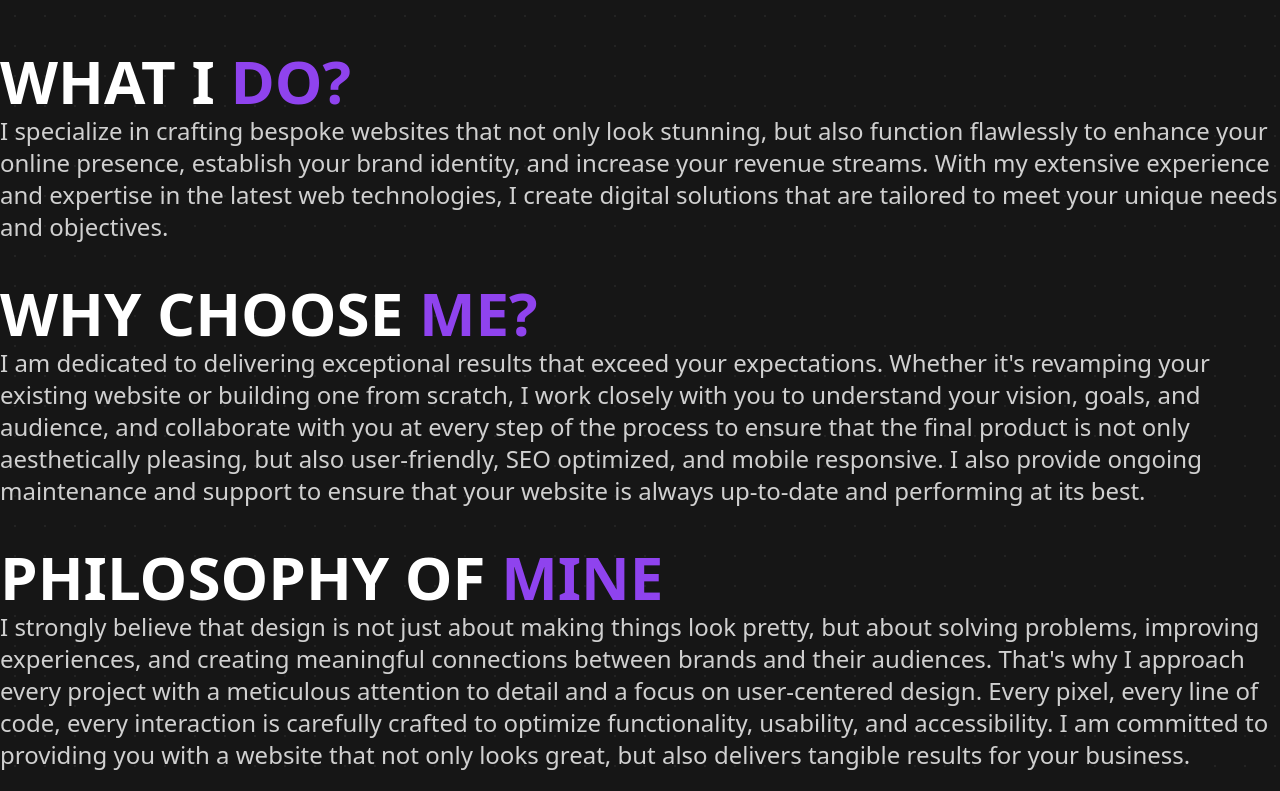
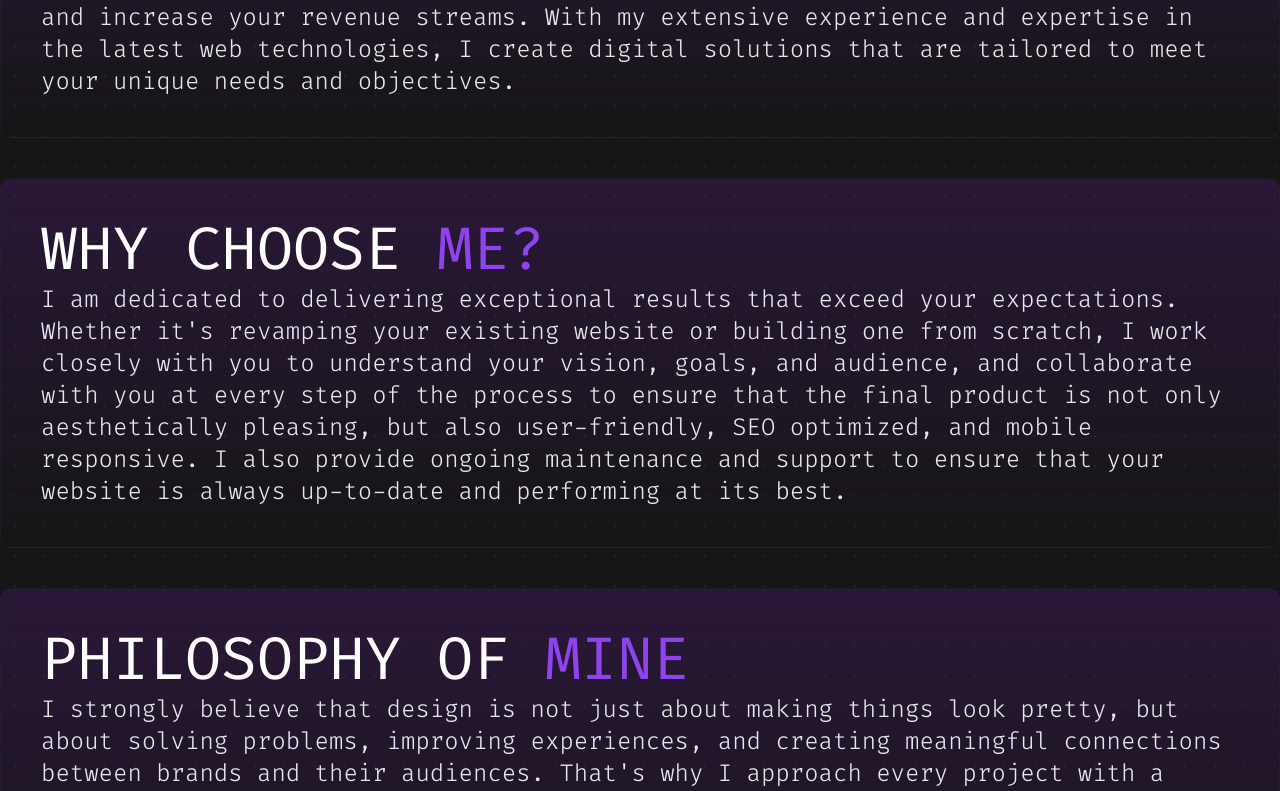
Before and after one commit to themuuln/final-portfolio, a Next.js app: page / in a window 1280 px wide. Shown: the part 869-1660 px from the top of the page. Built offline with nearby package versions, Linux system fonts and the light colour scheme; a web font is replaced by a local one.

Commit message:
ui: main section adjusted not done

```diff
--- a/components/main/qna/Qna.tsx
+++ b/components/main/qna/Qna.tsx
@@ -1,3 +1,5 @@
+import { firacode, montserrat, open_sans } from "@/public/fonts/fonts";
+
 const Qna = () => {
   return (
     <>
@@ -6,12 +8,12 @@ const Qna = () => {
         className="flex h-screen flex-col items-center justify-center "
       >
         <div className="container w-full space-y-8 md:flex md:justify-around ">
-          <div className="space-y-10">
-            <div className="mb-2 space-y-1">
+          <div className={`${firacode.className} space-y-10`}>
+            <div className="cardContainer">
               <h2 className={`question`}>
                 WHAT I <span className="highlighted">DO?</span>
               </h2>
-              <p className="answer ">
+              <p className="answer">
                 I specialize in crafting bespoke websites that not only look
                 stunning, but also function flawlessly to enhance your online
                 presence, establish your brand identity, and increase your
@@ -20,7 +22,7 @@ const Qna = () => {
                 tailored to meet your unique needs and objectives.
               </p>
             </div>
-            <div className="mb-2 space-y-1">
+            <div className="cardContainer">
               <h2 className={`question`}>
                 WHY CHOOSE <span className="highlighted">ME?</span>
               </h2>
@@ -36,7 +38,7 @@ const Qna = () => {
                 website is always up-to-date and performing at its best.
               </p>
             </div>
-            <div className="mb-2 space-y-1">
+            <div className="cardContainer">
               <h2 className={`question`}>
                 PHILOSOPHY OF <span className="highlighted">MINE</span>
               </h2>
--- a/public/css/mainSection.css
+++ b/public/css/mainSection.css
@@ -3,13 +3,17 @@
 }
 
 .question {
-  @apply text-4xl md:text-6xl font-semibold text-[#fff]
+  @apply text-4xl select-none md:text-6xl font-normal text-[#fff]
 }
 
 .answer {
-  @apply text-xl md:text-2xl text-chart_bg-100
+  @apply text-xl leading-6 md:text-2xl text-gray-200 font-light
 }
 
 .informationCard {
   @apply rounded-md bg-brand_bg-600/20
 }
+
+.cardContainer {
+  @apply mb-2 space-y-1 rounded-xl bg-gradient-to-b from-purple-900/30 p-10 border-gray-800/40 border-[1px]
+}
```
